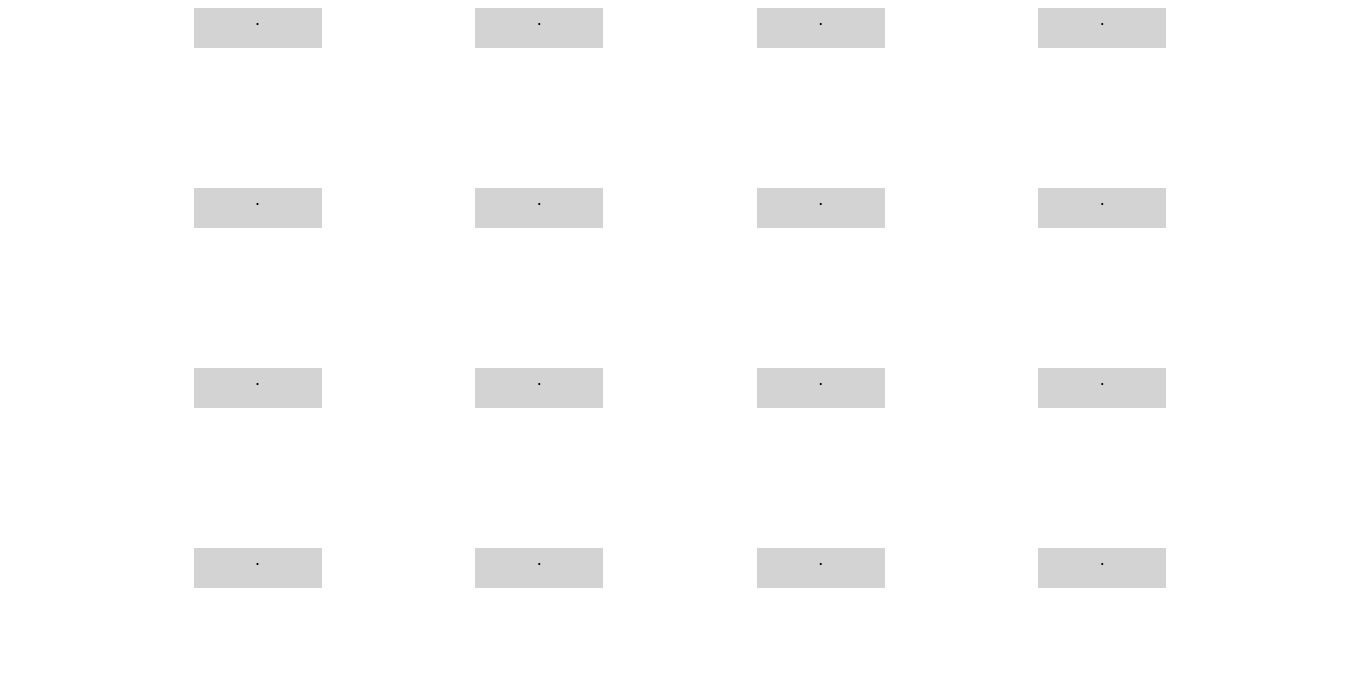
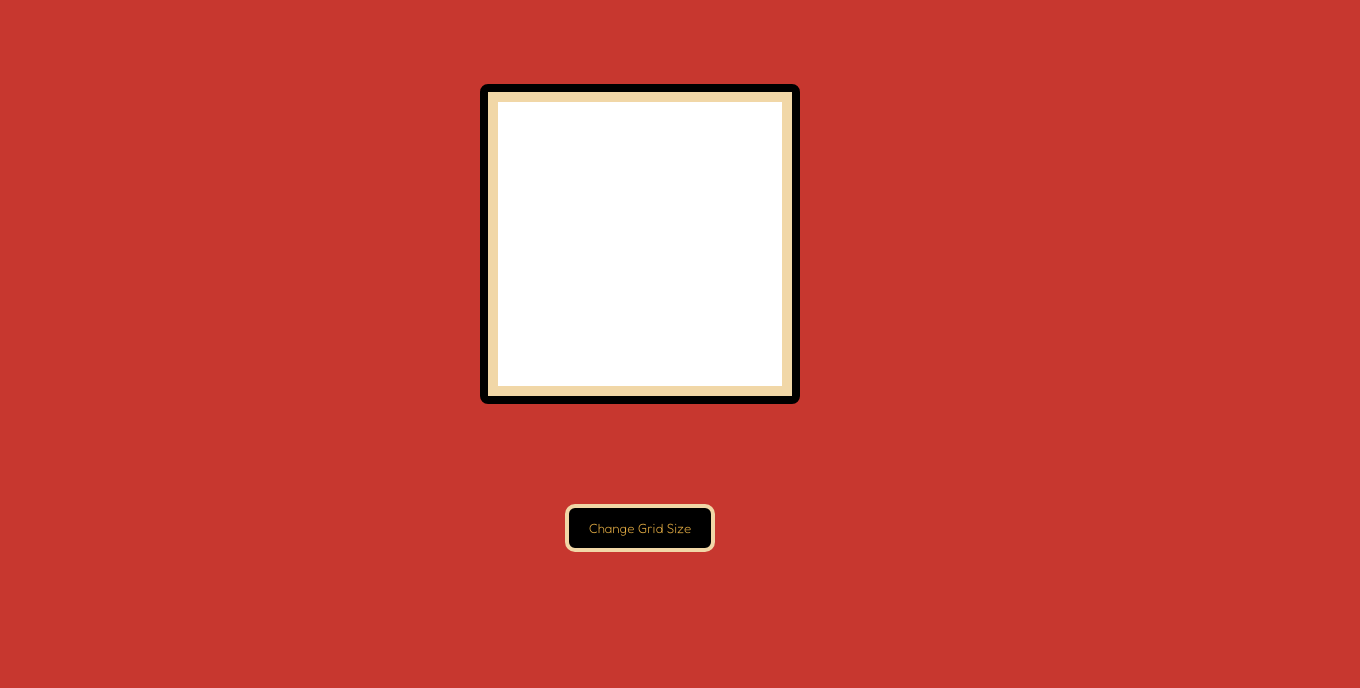
Before and after one commit to JFiggg/odin_project, a plain HTML site: page Etch-a-Sketch/pages/index.html in a window 1280 px wide. Shown: the part 135-823 px from the top of the page, 1360 px wide, since content can reach past the window. After the commit the page ends 800 px from the top, so only its background shows below. Drawn offline with Linux system fonts and the light colour scheme.

Commit message:
Finalized etch a sketch

```diff
--- a/Etch-a-Sketch/pages/index.html
+++ b/Etch-a-Sketch/pages/index.html
@@ -3,33 +3,42 @@
     <head>
         <meta charset="UTF-8">
         <title>Etch Sketch</title>
+        <link rel="preconnect" href="https://fonts.googleapis.com">
+        <link rel="preconnect" href="https://fonts.gstatic.com" crossorigin>
+        <link href="https://fonts.googleapis.com/css2?family=Archivo+Black&family=Bungee&family=Changa+One:ital@0;1&family=Fjalla+One&family=Fredoka:wght@300..700&family=Luckiest+Guy&family=Montserrat:ital,wght@0,100..900;1,100..900&family=Zilla+Slab:ital,wght@0,300;0,400;0,500;0,600;0,700;1,300;1,400;1,500;1,600;1,700&display=swap" rel="stylesheet">
         <link rel="stylesheet" href="styles.css" />
     </head>
     <body>
         <h1 class="heading">Welcome to etch a Sketch!</h1>
+        <div class="container">
             <div class="gridRow">
-            <div class="gridBox">.</div>
-            <div class="gridBox">.</div>
-            <div class="gridBox">.</div>
-            <div class="gridBox">.</div>
+                <div class="gridBox"></div>
+                <div class="gridBox"></div>
+                <div class="gridBox"></div>
+                <div class="gridBox"></div>
             </div>
             <div class="gridRow">
-            <div class="gridBox">.</div>
-            <div class="gridBox">.</div>
-            <div class="gridBox">.</div>
-            <div class="gridBox">.</div>
+                <div class="gridBox"></div>
+                <div class="gridBox"></div>
+                <div class="gridBox"></div>
+                <div class="gridBox"></div>
             </div>
             <div class="gridRow">
-            <div class="gridBox">.</div>
-            <div class="gridBox">.</div>
-            <div class="gridBox">.</div>
-            <div class="gridBox">.</div>
+                <div class="gridBox"></div>
+                <div class="gridBox"></div>
+                <div class="gridBox"></div>
+                <div class="gridBox"></div>
             </div>
             <div class="gridRow">
-            <div class="gridBox">.</div>
-            <div class="gridBox">.</div>
-            <div class="gridBox">.</div>
-            <div class="gridBox">.</div>
+                <div class="gridBox"></div>
+                <div class="gridBox"></div>
+                <div class="gridBox"></div>
+                <div class="gridBox"></div>
             </div>
+        </div>
+        <div class="gridChange">
+            <button class="changeButton">Change Grid Size</button>
+        </div>
+        <script src="js/jsScript.js"></script>
     </body>
 </html>
--- a/Etch-a-Sketch/pages/js/jsScript.js
+++ b/Etch-a-Sketch/pages/js/jsScript.js
@@ -0,0 +1,46 @@
+// turns boxes from unhovered to hovered
+const boxes = document.querySelectorAll(".gridBox");
+boxes.forEach(box => {
+    box.addEventListener("mouseover", () => {
+        box.classList.add("hovered");
+    })
+})
+
+// button activates regrid
+const regridButton = document.querySelector(".changeButton")
+regridButton.addEventListener("click", () => {
+    regrid(prompt("Enter a number(1 through 100):"));
+})
+
+// function that regrids box container
+function regrid(size) {
+    if (size > 100 || size < 1) {
+        size = 4;
+        alert("Number is invalid, setting default value");
+    }
+    const cont = document.querySelector(".container");
+    // remove rows and boxes from container
+    while (cont.firstChild) {
+        cont.removeChild(cont.firstChild);
+    }
+
+    // create new grid
+    for (let i = 0; i < size; i++) {
+        const divRow = document.createElement("div");
+        divRow.setAttribute("class", "gridRow");
+        for (let i = 0; i < size; i++) {
+            const divBox = document.createElement("div");
+            divBox.setAttribute("class", "gridBox");
+            divRow.appendChild(divBox);
+        }
+        cont.appendChild(divRow);
+    }
+
+    // enable hovered/unhovered
+    const boxes = document.querySelectorAll(".gridBox");
+    boxes.forEach(box => {
+        box.addEventListener("mouseover", () => {
+            box.classList.add("hovered");
+        })
+    })
+}
--- a/Etch-a-Sketch/pages/styles.css
+++ b/Etch-a-Sketch/pages/styles.css
@@ -1,34 +1,57 @@
 * {
     margin: 0;
     padding: 0;
-    font-family: Georgia, 'Times New Roman', Times, serif;
-    background-color: gray;
+    font-family: "Fredoka", sans-serif;
+    font-weight: 300;
+    box-sizing: border-box;
+}
+
+body {
+    background-color: #C7372F;
+    color: #E8B045;
 }
 
 .heading {
     display: flex;
     justify-content: center;
-    margin: 30px;
+    margin: 80px;
+}
+
+.container {
+    padding: 10px 10px;
+    border: 8px black solid;
+    margin: 100px auto;
+    border-radius: 8px;
+    background-color: #f1d7a7;
+    height: 320px;
+    width: 320px;
 }
 
 .gridRow {
     display: flex;
-    flex-direction: row;
-    background-color: white;
-    justify-content: space-evenly;
-    padding: 40px;
-    width: 100%;
-    height: 100px;
+    flex: 1;
 }
 
 .gridBox {
+    flex: 1;
+    background-color: white;
+    aspect-ratio: 1/1;
+}
+
+.hovered {
+    background-color: black;
+}
+
+.gridChange {
     display: flex;
     justify-content: center;
-    background-color: lightgrey;
-    width: 10%;
-    height: 40px;
 }
 
-.gridBox:hover {
+.gridChange button {
+    border: 4px #f1d7a7 solid;
+    border-radius: 10px;
+    padding: 12px 20px;
     background-color: black;
+    cursor: pointer;
+    color: #E8B045;
 }
```
Lines whose indentation alone changed are shown as unchanged.
